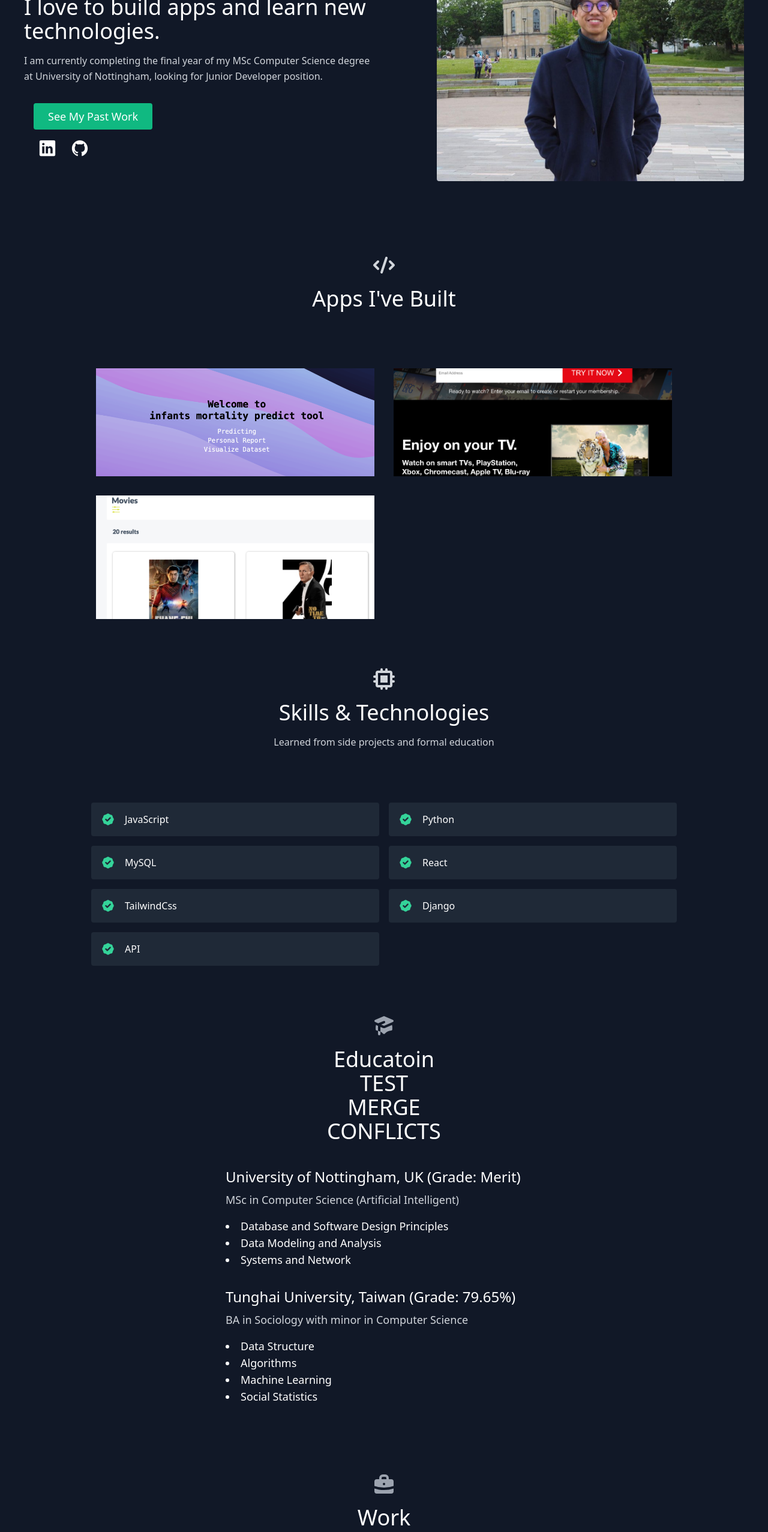
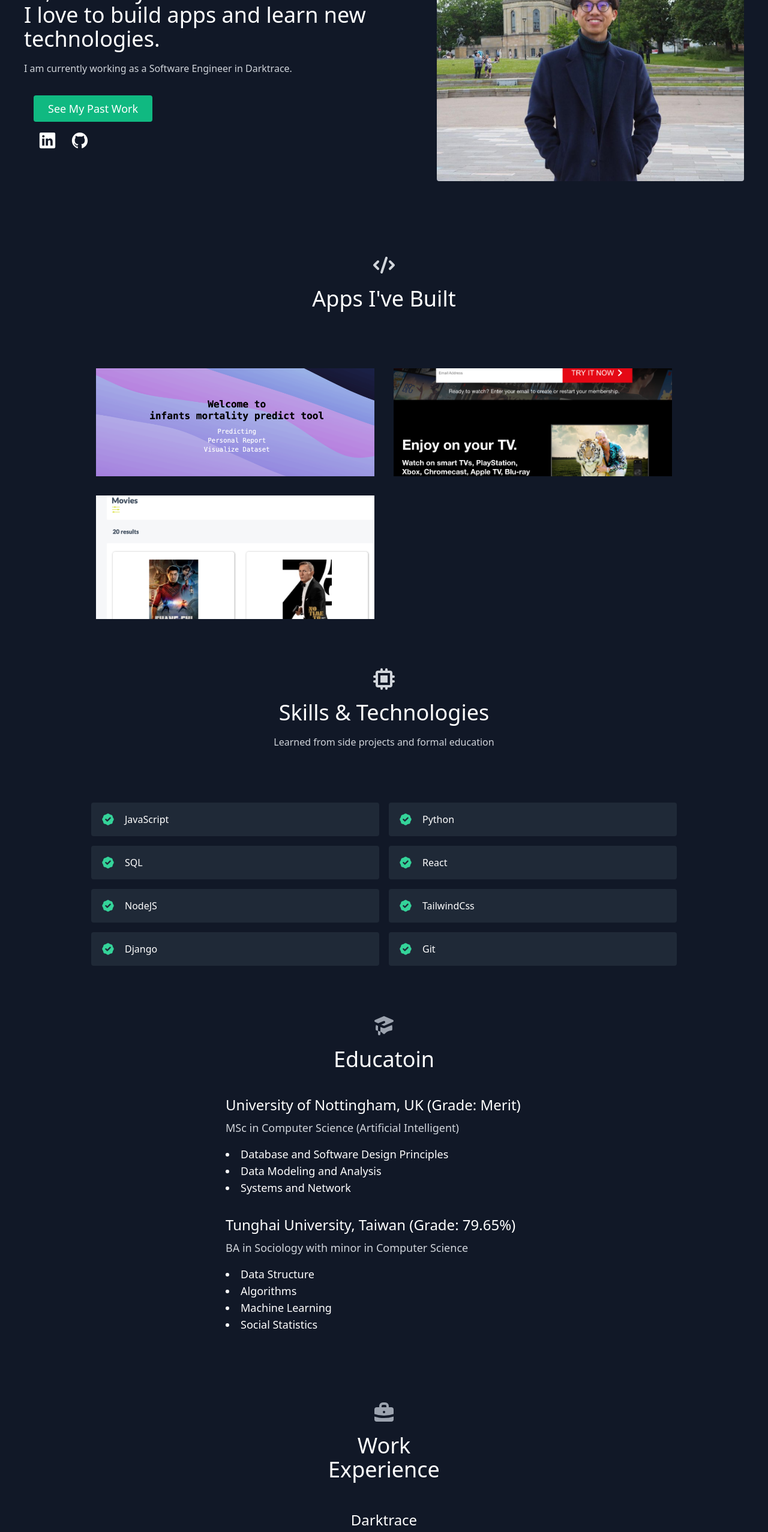
Before and after one commit to RickyUomo/portfolio, a React (Create React App) app: page / in a window 1280 px wide. Shown: the part 234-2788 px from the top of the page at 60% size. Built offline with nearby package versions, Linux system fonts and the light colour scheme.

Commit message:
updated portfolio

```diff
--- a/src/components/About.js
+++ b/src/components/About.js
@@ -12,8 +12,7 @@ export default function About() {
                         I love to build apps and learn new technologies.
                     </h1>
                     <p className="mb-8 leading-relaxed">
-                        I am currently completing the final year of my MSc Computer Science degree
-                        at University of Nottingham, looking for Junior Developer position.
+                        I am currently working as a Software Engineer in Darktrace.
                     </p>
                     <div className="flex justify-center">
                         <a
--- a/src/components/Education.js
+++ b/src/components/Education.js
@@ -8,7 +8,7 @@ export default function Educatoin() {
                 <div className="flex flex-col w-full mb-10">
                     <AcademicCapIcon className="mx-auto inline-block w-10 mb-4" />
                     <h1 className="sm:text-4xl text-3xl font-medium text-center title-font text-white">
-                        Educatoin TEST MERGE CONFLICTS
+                        Educatoin
                     </h1>
                 </div>
             </div>
--- a/src/components/Work.js
+++ b/src/components/Work.js
@@ -10,6 +10,32 @@ export default function Work() {
                     <h1 className="sm:text-4xl text-3xl font-medium title-font mb-4 text-white">
                         Work Experience
                     </h1>
+                </div>
+            </div>
+            <div className="text-white text-left flex flex-col">
+                <div className="mb-8 text-lg">
+                    <h1 className="text-2xl mb-2 text-center">
+                        Darktrace
+                    </h1>
+                    <h3 className="text-lg mb-4 text-gray-300 text-center">
+                        Software Engineer
+                    </h3>
+                    <div className="text-md text-left ">
+                        <li>
+                            Developed Web API and SQL query on NodeJS
+                        </li>
+                        <li>
+                            Developed reusable JS class components, implemented with JQuery and CSS
+                        </li>
+
+                        <li>
+                            Cooperated with technical operations executive to achieve web visual and
+                            backend business logic design goals
+                        </li>
+                        <li>
+                            Participated in Scrum meetings and code reviews
+                        </li>
+                    </div>
                 </div>
             </div>
             <div className="text-white text-left flex flex-col">
--- a/src/skills.js
+++ b/src/skills.js
@@ -1,2 +1,2 @@
 export const skills = ['JavaScript', 'Python',
-'MySQL','React', 'TailwindCss', 'Django', 'API']
+    'SQL', 'React', 'NodeJS', 'TailwindCss', 'Django', 'Git']
```
